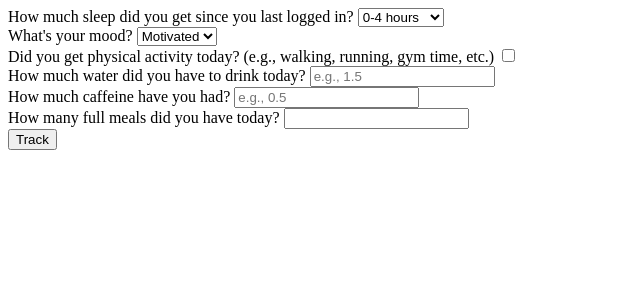
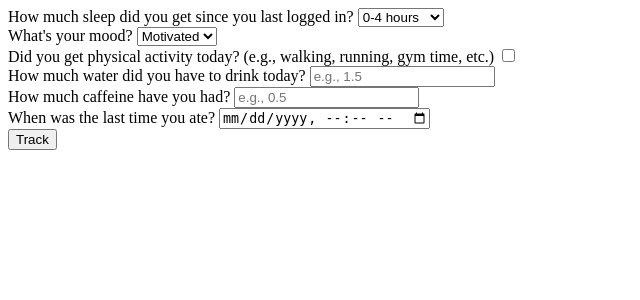
Before and after one commit to zcoder365/AntiBurnout-McHacks13, a Flask app: page /track in a window 1280 px wide. Shown: the top 300 px of the page, without its empty margins (0-640 px from the left). Run offline with Flask 3, Linux system fonts and the light colour scheme.

Commit message:
update form in track.html

```diff
--- a/templates/track.html
+++ b/templates/track.html
@@ -39,8 +39,8 @@
 
     <br>
 
-    <label for="meals">How many full meals did you have today?</label>
-    <input type="number" id="meal" name="meal" step="1">
+    <label for="last_meal">When was the last time you ate?</label>
+    <input type="datetime-local" id="last_meal" name="last_meal">
 
     <br>
 
```
